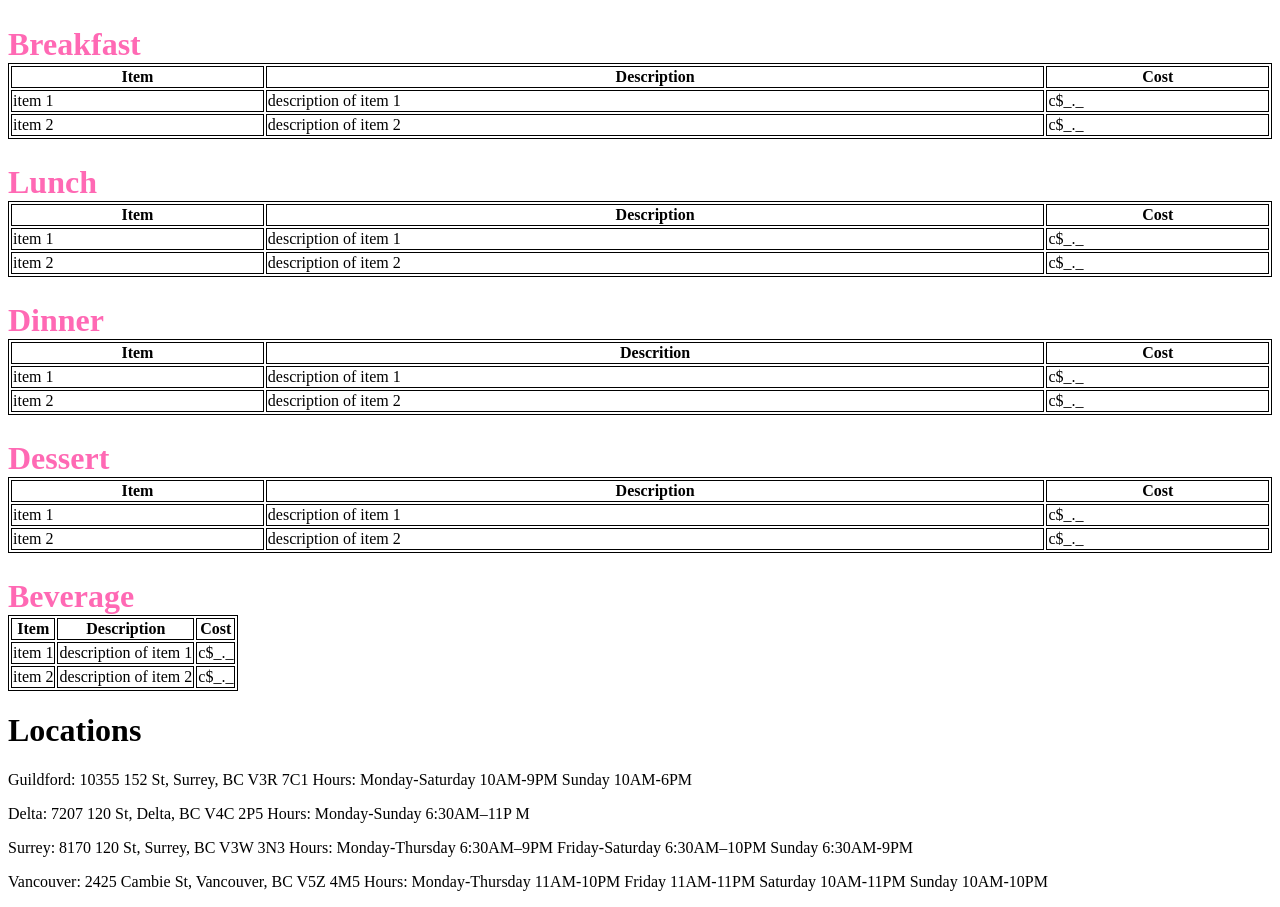
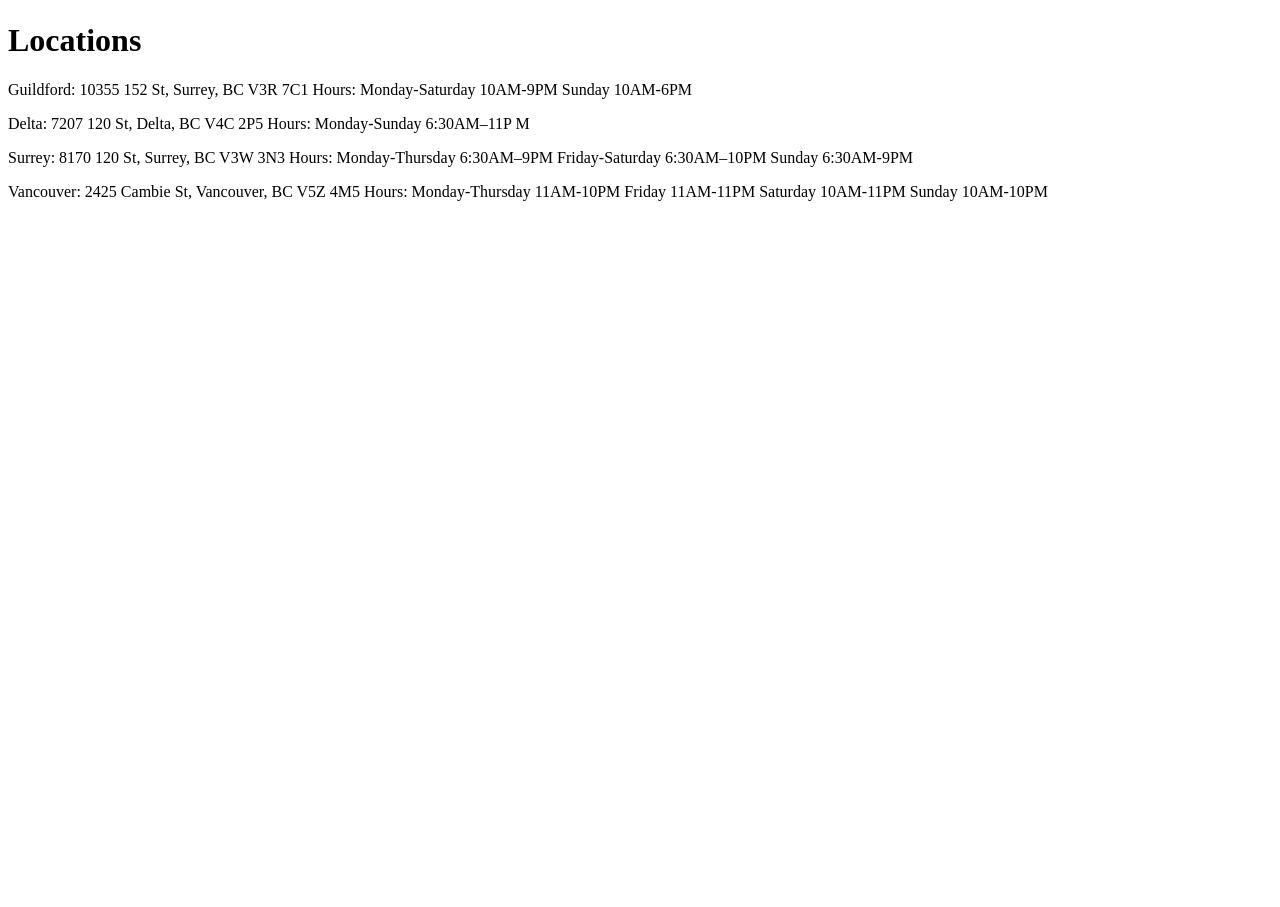
Before and after one commit to rgmufccsukngv/rgmufccsukngv.github.io, a plain HTML site: page location.html in a window 1280 px wide. Shown: the part 426-1333 px from the top of the page. After the commit the page ends 800 px from the top, so only its background shows below. Drawn offline with Linux system fonts and the light colour scheme.

Commit message:
Update location.html

```diff
--- a/location.html
+++ b/location.html
@@ -101,115 +101,6 @@
     <img src="https://blog.banggood.com/wp-content/uploads/2014/08/Spiked-Milkshake-b.jpg" />
   </div>
 
-  <div class="content">
-    <h1 id="subheading">Breakfast</h1>
-    <table class="breakfast">
-      <tr>
-        <th>Item</th>
-        <th>Description</th>
-        <th>Cost</th>
-      </tr>
-      <tr>
-        <td>item 1</td>
-        <td>description of item 1</td>
-        <td>c$_._</td>
-      </tr>
-      <tr>
-        <td>item 2</td>
-        <td>description of item 2</td>
-        <td>c$_._</td>
-      </tr>
-    </table>
-
-  </div>
-  <div class="content">
-    <h1 id="subheading">Lunch</h1>
-    <table class="lunch">
-      <tr>
-        <th>Item</th>
-        <th>Description</th>
-        <th>Cost</th>
-      </tr>
-      <tr>
-        <td>item 1</td>
-        <td>description of item 1</td>
-        <td>c$_._</td>
-      </tr>
-      <tr>
-        <td>item 2</td>
-        <td>description of item 2</td>
-        <td>c$_._</td>
-      </tr>
-
-    </table>
-
-  </div>
-  <div class="content">
-    <h1 id="subheading">Dinner</h1>
-    <table class="dinner">
-      <tr>
-        <th>Item</th>
-        <th>Descrition</th>
-        <th>Cost</th>
-      </tr>
-      <tr>
-        <td>item 1</td>
-        <td>description of item 1</td>
-        <td>c$_._</td>
-      </tr>
-      <tr>
-        <td>item 2</td>
-        <td>description of item 2</td>
-        <td>c$_._</td>
-      </tr>
-
-    </table>
-
-    <div class="content">
-      <h1 id="subheading">Dessert</h1>
-      <table class="dessert">
-        <tr>
-          <th>Item</th>
-          <th>Description</th>
-          <th>Cost</th>
-        </tr>
-        <tr>
-          <td>item 1</td>
-          <td>description of item 1</td>
-          <td>c$_._</td>
-        </tr>
-        <tr>
-          <td>item 2</td>
-          <td>description of item 2</td>
-          <td>c$_._</td>
-        </tr>
-
-      </table>
-
-      <div class="content">
-        <h1 id="subheading">Beverage</h1>
-        <table class="beverages">
-          <tr>
-            <th>Item</th>
-            <th>Description</th>
-            <th>Cost</th>
-          </tr>
-          <tr>
-            <td>item 1</td>
-            <td>description of item 1</td>
-            <td>c$_._</td>
-          </tr>
-          <tr>
-            <td>item 2</td>
-            <td>description of item 2</td>
-            <td>c$_._</td>
-          </tr>
-
-        </table>
-
-
-      </div>
-
         <h1>Locations</h1>
 
 
```
